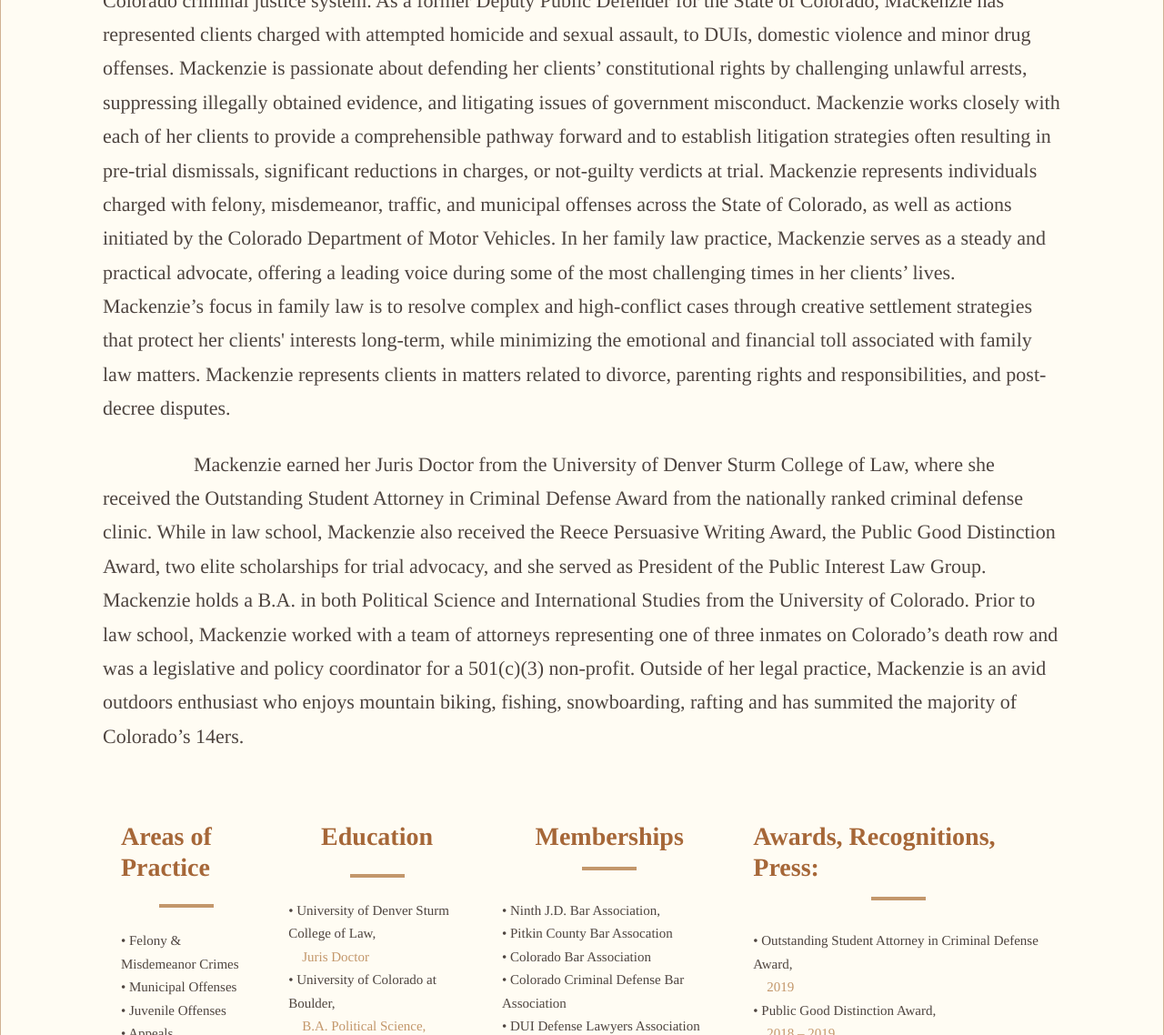
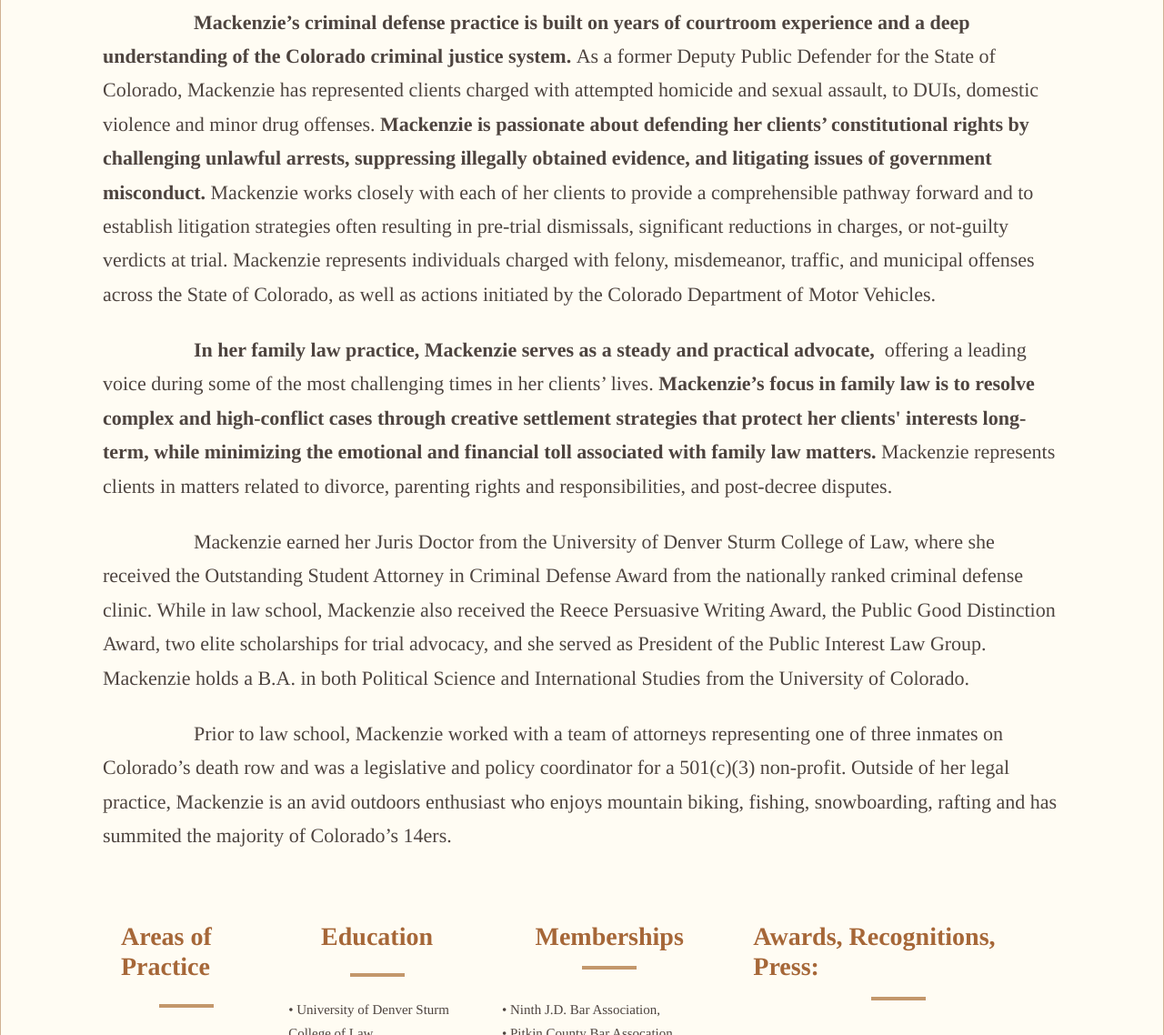
Before and after one commit to Mica-Oz/botanik, a plain HTML site: page attorneys.html in a window 1280 px wide. Shown: the part 3080-4218 px from the top of the page at 91% size. Drawn offline with nearby package versions, Linux system fonts and the light colour scheme; some packages are replaced by stand-ins of ours; a script that the page names is missing.

Commit message:
p formatting

```diff
--- a/attorneys.html
+++ b/attorneys.html
@@ -269,36 +269,54 @@
             <span
               style="font-size: 26px; font-weight: bold; color: var(--c-dark)"
             >
-              Mackenzie is a dedicated Criminal Defense and Family Law Attorney </span
-            >known for her strong advocacy and client-focused representation.
+              Mackenzie is a dedicated Criminal Defense and Family Law Attorney
+            </span>
+            known for her strong advocacy and client-focused representation.
             Mackenzie guides clients through the legal process with clear,
             practical counsel and an unrelenting commitment to achieving
             favorable outcomes tailored to her clients’ individual needs.
-            Mackenzie’s criminal defense practice is built on years of courtroom
-            experience and a deep understanding of the Colorado criminal justice
-            system. As a former Deputy Public Defender for the State of
-            Colorado, Mackenzie has represented clients charged with attempted
-            homicide and sexual assault, to DUIs, domestic violence and minor
-            drug offenses. Mackenzie is passionate about defending her clients’
-            constitutional rights by challenging unlawful arrests, suppressing
-            illegally obtained evidence, and litigating issues of government
-            misconduct. Mackenzie works closely with each of her clients to
-            provide a comprehensible pathway forward and to establish litigation
+          </p>
+
+          <p>
+            <strong>
+              Mackenzie’s criminal defense practice is built on years of
+              courtroom experience and a deep understanding of the Colorado
+              criminal justice system.
+            </strong>
+            As a former Deputy Public Defender for the State of Colorado,
+            Mackenzie has represented clients charged with attempted homicide
+            and sexual assault, to DUIs, domestic violence and minor drug
+            offenses.
+            <strong>
+              Mackenzie is passionate about defending her clients’
+              constitutional rights by challenging unlawful arrests, suppressing
+              illegally obtained evidence, and litigating issues of government
+              misconduct.
+            </strong>
+            Mackenzie works closely with each of her clients to provide a
+            comprehensible pathway forward and to establish litigation
             strategies often resulting in pre-trial dismissals, significant
             reductions in charges, or not-guilty verdicts at trial. Mackenzie
             represents individuals charged with felony, misdemeanor, traffic,
             and municipal offenses across the State of Colorado, as well as
-            actions initiated by the Colorado Department of Motor Vehicles. In
-            her family law practice, Mackenzie serves as a steady and practical
-            advocate, offering a leading voice during some of the most
-            challenging times in her clients’ lives. Mackenzie’s focus in family
-            law is to resolve complex and high-conflict cases through creative
-            settlement strategies that protect her clients&#39; interests
-            long-term, while minimizing the emotional and financial toll
-            associated with family law matters. Mackenzie represents clients in
-            matters related to divorce, parenting rights and responsibilities,
-            and post-decree disputes.
+            actions initiated by the Colorado Department of Motor Vehicles.
+          </p>
 
+          <p>
+            <strong>
+              In her family law practice, Mackenzie serves as a steady and
+              practical advocate,
+            </strong>
+            &nbsp;offering a leading voice during some of the most challenging
+            times in her clients’ lives.
+            <strong>
+              Mackenzie’s focus in family law is to resolve complex and
+              high-conflict cases through creative settlement strategies that
+              protect her clients&#39; interests long-term, while minimizing the
+              emotional and financial toll associated with family law matters.
+            </strong>
+            Mackenzie represents clients in matters related to divorce,
+            parenting rights and responsibilities, and post-decree disputes.
             <br />
           </p>
 
@@ -311,13 +329,15 @@
             Distinction Award, two elite scholarships for trial advocacy, and
             she served as President of the Public Interest Law Group. Mackenzie
             holds a B.A. in both Political Science and International Studies
-            from the University of Colorado. Prior to law school, Mackenzie
-            worked with a team of attorneys representing one of three inmates on
-            Colorado’s death row and was a legislative and policy coordinator
-            for a 501(c)(3) non-profit. Outside of her legal practice, Mackenzie
-            is an avid outdoors enthusiast who enjoys mountain biking, fishing,
-            snowboarding, rafting and has summited the majority of Colorado’s
-            14ers.
+            from the University of Colorado.
+          </p>
+          <p>
+            Prior to law school, Mackenzie worked with a team of attorneys
+            representing one of three inmates on Colorado’s death row and was a
+            legislative and policy coordinator for a 501(c)(3) non-profit.
+            Outside of her legal practice, Mackenzie is an avid outdoors
+            enthusiast who enjoys mountain biking, fishing, snowboarding,
+            rafting and has summited the majority of Colorado’s 14ers.
           </p>
           <div
             class="dets-row"
```
